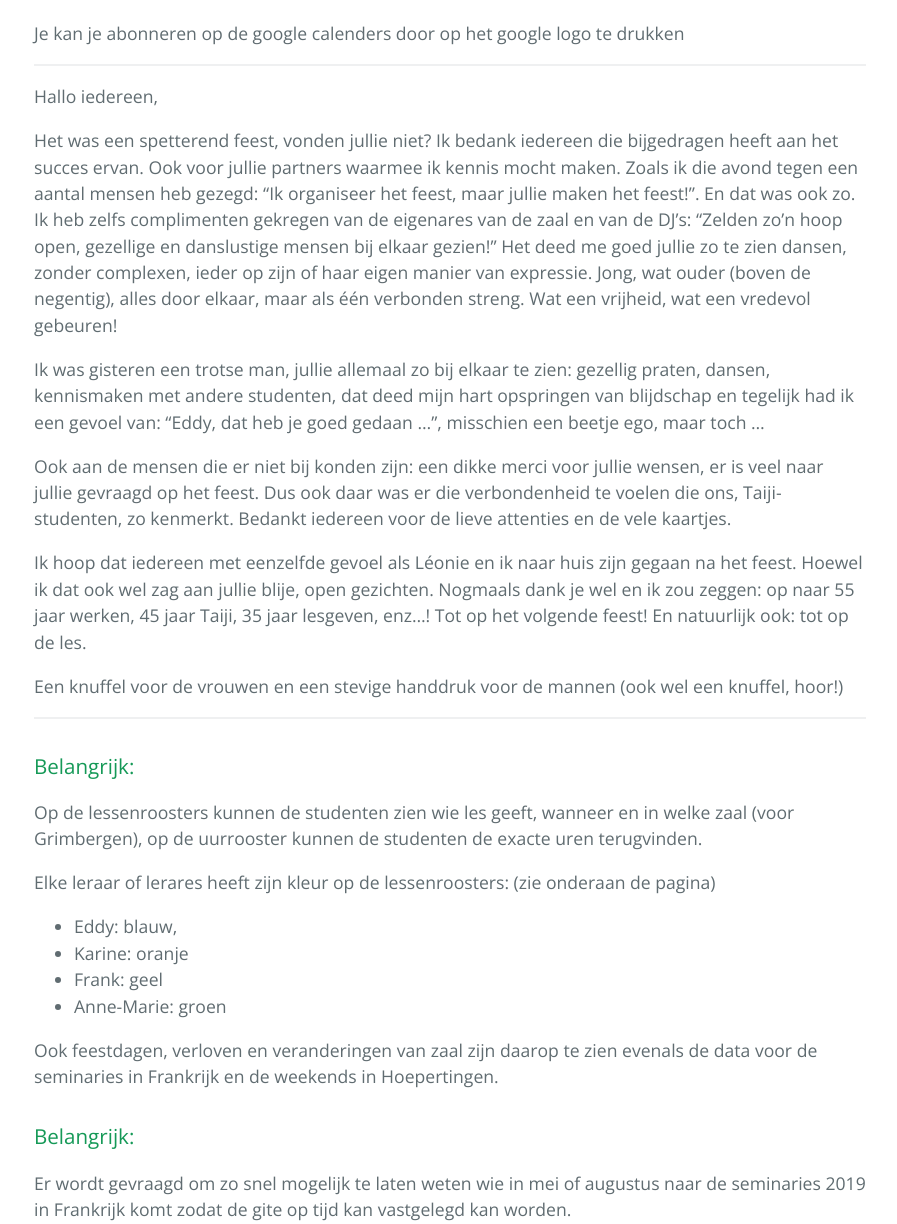
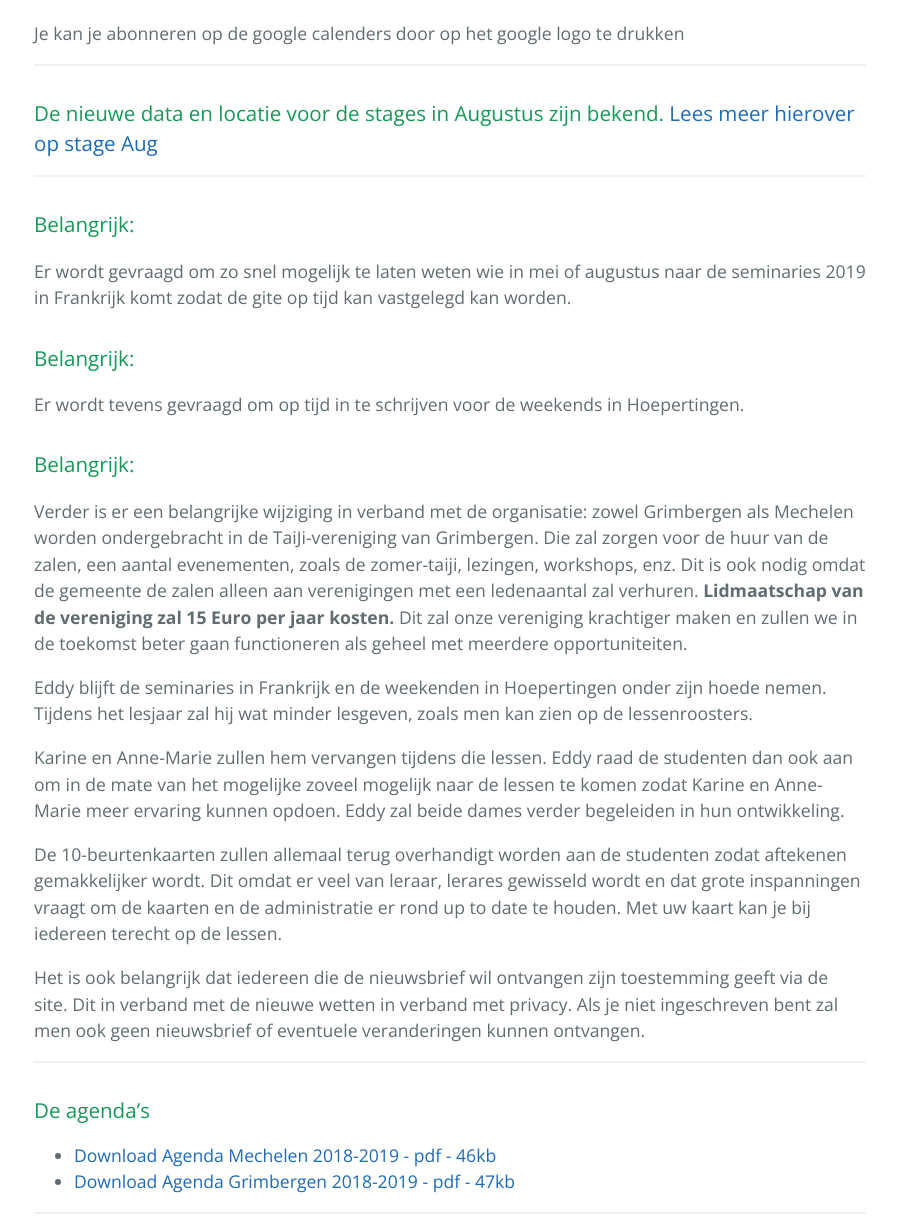
Before and after one commit to joachimVdH/EddyPresent18, a Jekyll site: the page built from index.markdown, in a window 1280 px wide and 1400 px high, scrolled down 502 px, cut to the strip 176-1400 px from the top of the window. Shown: the whole strip, without its empty margins (190-1087 px from the left). Built offline with Jekyll 4.4.1, drawn with Linux system fonts in a browser that asks for light colours; some of the changed text lies outside the part shown.

Commit message:
link stage aug op homepage

```diff
--- a/index.markdown
+++ b/index.markdown
@@ -11,37 +11,15 @@ footer: true
 Je kan je abonneren op de google calenders door op het google logo te drukken
 
 ---
-Hallo iedereen,
-
-Het was een spetterend feest, vonden jullie niet? Ik bedank iedereen die bijgedragen heeft aan het succes ervan. Ook voor jullie partners waarmee ik kennis mocht maken. Zoals ik die avond tegen een aantal mensen heb gezegd: "Ik organiseer het feest, maar jullie maken het feest!". En dat was ook zo. Ik heb zelfs complimenten gekregen van de eigenares van de zaal en van de DJ’s: "Zelden zo’n hoop open, gezellige en danslustige mensen bij elkaar gezien!" Het deed me goed jullie zo te zien dansen, zonder complexen, ieder op zijn of haar eigen manier van expressie. Jong, wat ouder (boven de negentig), alles door elkaar, maar als één verbonden streng. Wat een vrijheid, wat een vredevol gebeuren!
-
-Ik was gisteren een trotse man, jullie allemaal zo bij elkaar te zien: gezellig praten, dansen, kennismaken met andere studenten, dat deed mijn hart opspringen van blijdschap en tegelijk had ik een gevoel van: "Eddy, dat heb je goed gedaan …", misschien een beetje ego, maar toch …
-
-Ook aan de mensen die er niet bij konden zijn: een dikke merci voor jullie wensen, er is veel naar jullie gevraagd op het feest. Dus ook daar was er die verbondenheid te voelen die ons, Taiji-studenten, zo kenmerkt. Bedankt iedereen voor de lieve attenties en de vele kaartjes.
-
-Ik hoop dat iedereen met eenzelfde gevoel als Léonie en ik naar huis zijn gegaan na het feest. Hoewel ik dat ook wel zag aan jullie blije, open gezichten. Nogmaals dank je wel en ik zou zeggen: op naar 55 jaar werken, 45 jaar Taiji, 35 jaar lesgeven, enz…! Tot op het volgende feest! En natuurlijk ook: tot op de les.
-
-Een knuffel voor de vrouwen en een stevige handdruk voor de mannen (ook wel een knuffel, hoor!)
+### De nieuwe data en locatie voor de stages in Augustus zijn bekend. [Lees meer hierover op stage Aug](/taijiquan/stages-zuid-frankrijk-augustus.html)
 
 ---
-### Belangrijk:
-
-Op de lessenroosters kunnen de studenten zien wie les geeft, wanneer en in welke zaal (voor Grimbergen), op de uurrooster kunnen de studenten de exacte uren terugvinden.
-
-Elke leraar of lerares heeft zijn kleur op de lessenroosters: (zie onderaan de pagina)
-- Eddy: blauw,
-- Karine: oranje
-- Frank: geel
-- Anne-Marie: groen
-
-Ook feestdagen, verloven en veranderingen van zaal zijn daarop te zien evenals de data voor de seminaries in Frankrijk en de weekends in Hoepertingen.
-
 ### Belangrijk:
 Er wordt gevraagd om zo snel mogelijk te laten weten wie in mei of augustus naar de seminaries 2019 in Frankrijk komt zodat de gite op tijd kan vastgelegd kan worden.
 ### Belangrijk:
 Er wordt tevens gevraagd om op tijd in te schrijven voor de weekends in Hoepertingen.
 ### Belangrijk:
-Verder is er een belangrijke wijziging in verband met de organisatie: zowel Grimbergen als Mechelen worden ondergebracht in de TaiJi-vereniging van Grimbergen. Die zal zorgen voor de huur van de zalen, een aantal evenementen, zoals de zomer-taiji, lezingen, workshops, enz. Dit is ook nodig omdat de gemeente de zalen alleen aan verenigingen met een ledenaantal zal verhuren. Lidmaatschap van de vereniging zal 15 Euro per jaar kosten. De betaalgegevens en verdere informatie worden later nog verstrekt. Dit zal onze vereniging krachtiger maken en zullen we in de toekomst beter gaan functioneren als geheel met meerdere opportuniteiten.
+Verder is er een belangrijke wijziging in verband met de organisatie: zowel Grimbergen als Mechelen worden ondergebracht in de TaiJi-vereniging van Grimbergen. Die zal zorgen voor de huur van de zalen, een aantal evenementen, zoals de zomer-taiji, lezingen, workshops, enz. Dit is ook nodig omdat de gemeente de zalen alleen aan verenigingen met een ledenaantal zal verhuren. **Lidmaatschap van de vereniging zal 15 Euro per jaar kosten.** Dit zal onze vereniging krachtiger maken en zullen we in de toekomst beter gaan functioneren als geheel met meerdere opportuniteiten.
 
 Eddy blijft de seminaries in Frankrijk en de weekenden in Hoepertingen onder zijn hoede nemen. Tijdens het lesjaar zal hij wat minder lesgeven, zoals men kan zien op de lessenroosters.
 
@@ -50,10 +28,6 @@ Karine en Anne-Marie zullen hem vervangen tijdens die lessen. Eddy raad de stude
 De 10-beurtenkaarten zullen allemaal terug overhandigt worden aan de studenten zodat aftekenen gemakkelijker wordt. Dit omdat er veel van leraar, lerares gewisseld wordt en dat grote inspanningen vraagt om de kaarten en de administratie er rond up to date te houden. Met uw kaart kan je bij iedereen terecht op de lessen.
 
 Het is ook belangrijk dat iedereen die de nieuwsbrief wil ontvangen zijn toestemming geeft via de site. Dit in verband met de nieuwe wetten in verband met privacy. Als je niet ingeschreven bent zal men ook geen nieuwsbrief of eventuele veranderingen kunnen ontvangen.
-
-
-### Wij wensen alle studenten een prachtig jaar TaiJi.
-
 
 ---
 
```
